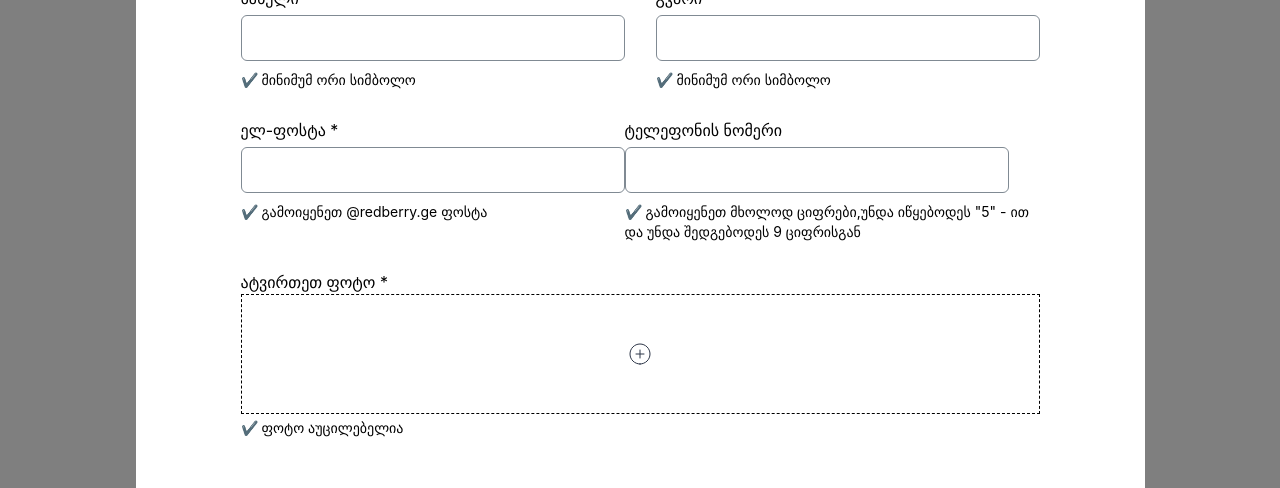
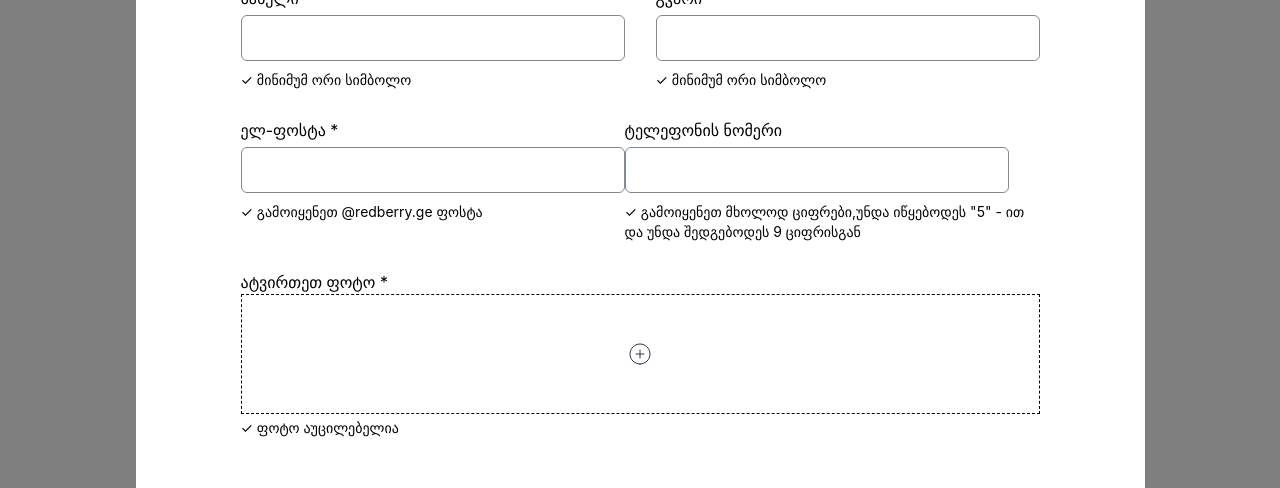
Before and after one commit to managadzetsiala-77/real-estate-manager, a React (Vite) app: page / in a window 1280 px wide. Both pictures are taken after a click on the button "+ აგენტის დამატება". Shown: the part 168-656 px from the top of the page. Built offline with nearby package versions, Linux system fonts and the light colour scheme.

Commit message:
correct errors message

```diff
--- a/src/components/AgentModal.jsx
+++ b/src/components/AgentModal.jsx
@@ -90,7 +90,7 @@ export default function AgentModal({ setIsOpen }) {
                 )}
                 {!errors.name && (
                   <p className="font-normal text-sm mt-1">
-                    ✔️ მინიმუმ ორი სიმბოლო
+                    <span aria-hidden="true">✓</span> მინიმუმ ორი სიმბოლო
                   </p>
                 )}
               </label>
@@ -112,7 +112,7 @@ export default function AgentModal({ setIsOpen }) {
                 )}
                 {!errors.surname && (
                   <p className="font-normal text-sm mt-1">
-                    ✔️ მინიმუმ ორი სიმბოლო
+                    <span aria-hidden="true">✓</span> მინიმუმ ორი სიმბოლო
                   </p>
                 )}
               </label>
@@ -136,7 +136,7 @@ export default function AgentModal({ setIsOpen }) {
                 )}
                 {!errors.email && (
                   <p className="font-normal text-sm mt-1">
-                    ✔️ გამოიყენეთ @redberry.ge ფოსტა
+                    <span aria-hidden="true">✓</span> გამოიყენეთ @redberry.ge ფოსტა
                   </p>
                 )}
               </label>
@@ -158,7 +158,7 @@ export default function AgentModal({ setIsOpen }) {
                 )}
                 {!errors.phone && (
                   <p className="font-normal text-sm mt-1">
-                    ✔️ გამოიყენეთ მხოლოდ ციფრები,უნდა იწყებოდეს "5" - ით და უნდა შედგებოდეს 9 ციფრისგან
+                  <span aria-hidden="true">✓</span> გამოიყენეთ მხოლოდ ციფრები,უნდა იწყებოდეს "5" - ით და უნდა შედგებოდეს 9 ციფრისგან
                   </p>
                 )}
               </label>
@@ -190,7 +190,7 @@ export default function AgentModal({ setIsOpen }) {
                 </p>
               )}
               {!errors.avatar && (
-                <p className="font-normal text-sm mt-1">✔️ ფოტო აუცილებელია</p>
+                <p className="font-normal text-sm mt-1"><span aria-hidden="true">✓</span> ფოტო აუცილებელია</p>
               )}
             </div>
 
```
